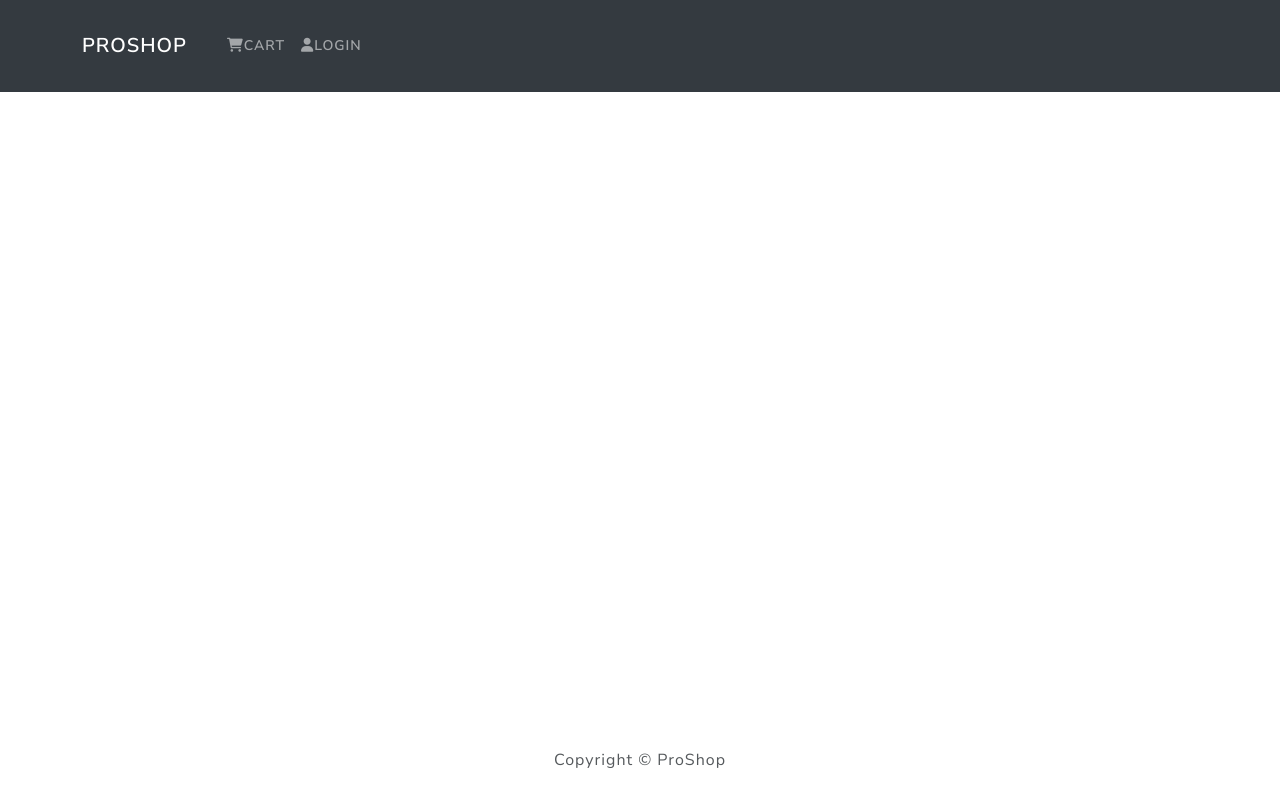
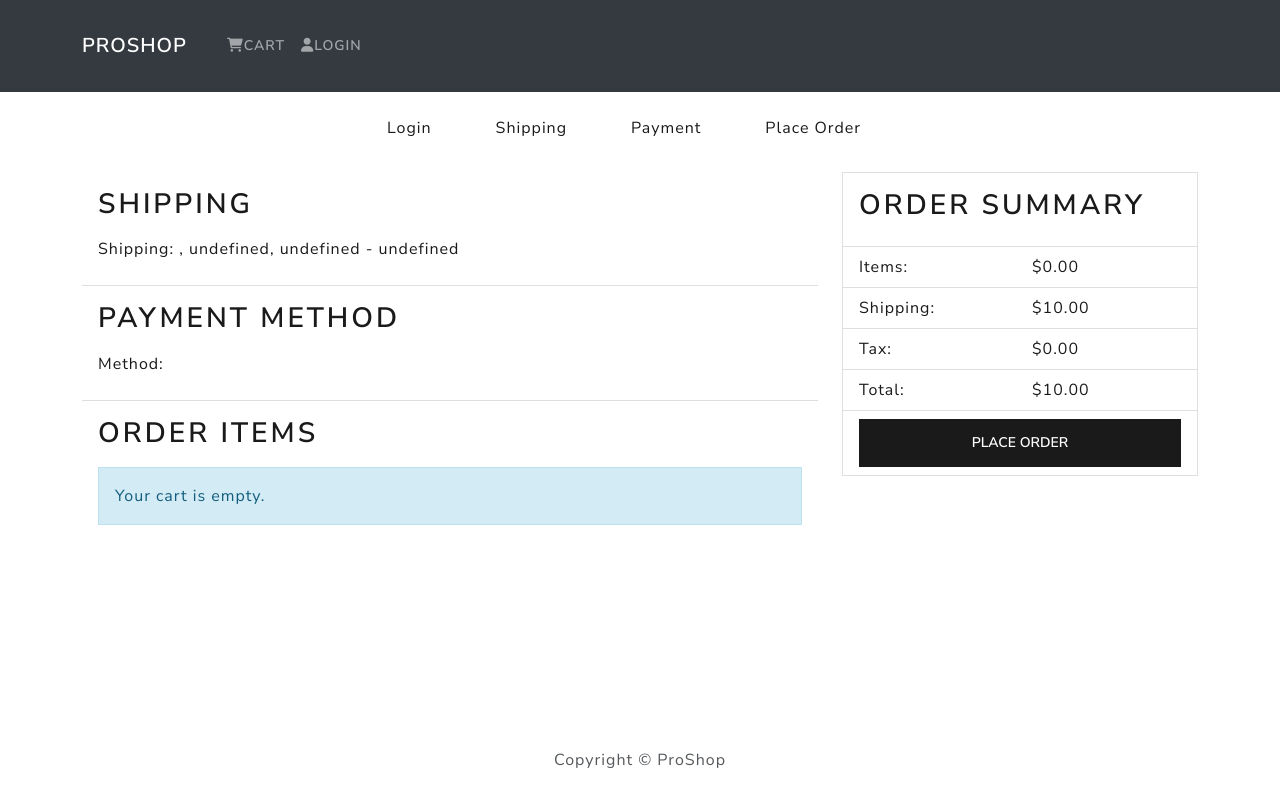
Before and after one commit to HomayoonAlimohammadi/eCommerce-Django-React, a React (Create React App) app in the folder frontend/: page /placeorder in a window 1280 px wide. Built offline with nearby package versions, Linux system fonts and the light colour scheme.

Commit message:
Add PlaceOrderScreen

```diff
--- a/frontend/src/App.js
+++ b/frontend/src/App.js
@@ -9,8 +9,7 @@
 import ProfileScreen from './screens/ProfileScreen.js'
 import ShippingScreen from './screens/ShippingScreen.js'
 import PaymentScreen from './screens/PaymentScreen.js'
-
-
+import PlaceOrderScreen from './screens/PlaceOrderScreen.js'
 import {BrowserRouter as Router,
         Route,
         Routes
@@ -33,6 +32,7 @@
                 <Route path='/product/:id' element={<ProductScreen />} />
                 <Route path='/cart/:id' element={<CartScreen />} />
                 <Route path='/cart' element={<CartScreen />} />
+                <Route path='/placeorder' element={<PlaceOrderScreen />} />
               </Routes>
             </Container>
           </main>
--- a/frontend/src/screens/CartScreen.js
+++ b/frontend/src/screens/CartScreen.js
@@ -95,6 +95,7 @@
                             <h3>${cartItems.reduce((acc, item) => acc + item.qty * item.price, 0).toFixed(2)}</h3>
                         </ListGroup.Item>
                         <ListGroup.Item>
+                            <div className='d-grid gap-2'>
                                 <Button
                                 type='button'
                                 className='btn-block'
@@ -103,6 +104,7 @@
                                 >
                                     Proceed to Checkout
                                 </Button>
+                            </div>
                         </ListGroup.Item>
                     </ListGroup>
                 </Card>
--- /dev/null
+++ b/frontend/src/screens/PlaceOrderScreen.js
@@ -0,0 +1,134 @@
+import React, {useState, useEffect} from 'react'
+import {Button, Row, Col, ListGroup, Image, Card} from 'react-bootstrap'
+import {Link} from 'react-router-dom'
+import Message from '../components/Message.js'
+import {useLocation, useNavigate } from 'react-router-dom'
+import {useDispatch, useSelector} from 'react-redux'
+import CheckoutSteps from '../components/CheckoutSteps.js'
+
+
+function PlaceOrderScreen() {
+
+    const cart = useSelector(state => state.cart)
+
+    const placeOrder = () => {
+        console.log('Place Order')
+    }
+
+    cart.itemsPrice = Number(cart.cartItems.reduce((acc, item) => acc + item.price * item.qty, 0)).toFixed(2)
+    cart.shippingPrice = Number(cart.itemsPrice > 100 ? 0 : 10).toFixed(2)
+    cart.taxPrice = Number(cart.itemsPrice * 0.082).toFixed(2)
+    cart.totalPrice = (Number(cart.itemsPrice) + Number(cart.taxPrice) + Number(cart.shippingPrice)).toFixed(2)
+
+    return (
+    <div>
+        <CheckoutSteps step1 step2 step3 step4 />
+        <Row>
+            <Col md={8}>
+                <ListGroup variant='flush'>
+                    <ListGroup.Item>
+                        <h2>Shipping</h2>
+                        <p>
+                            <strong>Shipping: </strong>
+                            {cart.shippingAddress.address},
+                            {' ' + cart.shippingAddress.city},
+                            {' ' + cart.shippingAddress.country}
+                            {' - ' + cart.shippingAddress.postalCode}
+
+                        </p>
+                    </ListGroup.Item>
+                    <ListGroup.Item>
+                        <h2>Payment Method</h2>
+                        <p>
+                            <strong>Method: </strong>
+                            {cart.paymentMethod}
+
+                        </p>
+                    </ListGroup.Item>
+                    <ListGroup.Item>
+                        <h2>Order Items</h2>
+                        {cart.cartItems.length === 0 ? <Message variant='info'>
+                            Your cart is empty.
+                        </Message> : (
+                            <ListGroup variant='flush'>
+                                {cart.cartItems.map((item, index) => (
+                                    <ListGroup.Item key={index}>
+                                        <Row>
+                                            <Col md={1}>
+                                                <Image src={item.image} alt={item.name} fluid rounded/>
+                                            </Col>
+                                            <Col>
+                                                <Link to={`/product/${item.productID}`}>{item.name}</Link>
+                                            </Col>
+                                            <Col md={4}>
+                                                {item.qty} x ${item.price} = {(item.qty * item.price).toFixed(2)}
+                                            </Col>
+                                        </Row>
+                                    </ListGroup.Item>
+                                ))}
+                            </ListGroup>
+                        )}
+                    </ListGroup.Item>
+                </ListGroup>
+            </Col>
+            <Col md={4}>
+                <Card>
+                    <ListGroup variant='flush'>
+                        <ListGroup.Item>
+                            <h2>Order Summary</h2>
+                        </ListGroup.Item>
+
+                        <ListGroup.Item>
+                            <Row>
+                                <Col>Items:</Col>
+                                <Col>${cart.itemsPrice}</Col>
+
+                            </Row>
+                        </ListGroup.Item>
+
+                        <ListGroup.Item>
+                            <Row>
+                                <Col>Shipping:</Col>
+                                <Col>${cart.shippingPrice}</Col>
+
+                            </Row>
+                        </ListGroup.Item>
+
+                        <ListGroup.Item>
+                            <Row>
+                                <Col>Tax:</Col>
+                                <Col>${cart.taxPrice}</Col>
+
+                            </Row>
+                        </ListGroup.Item>
+
+                        <ListGroup.Item>
+                            <Row>
+                                <Col><strong>Total:</strong></Col>
+                                <Col>${cart.totalPrice}</Col>
+
+                            </Row>
+                        </ListGroup.Item>
+
+                        <ListGroup.Item>
+                            <div className='d-grid gap2'>
+                            <Button
+                                variant='primary'
+                                type='button'
+                                className='btn-block'
+                                disabled={cart.cartItems === 0}
+                                onClick={placeOrder}
+                            >
+                                Place Order</Button>
+                            </div>
+                        </ListGroup.Item>
+
+                    </ListGroup>
+                </Card>
+            </Col>
+        </Row>
+    </div>
+)
+}
+
+export default PlaceOrderScreen
```
Lines whose indentation alone changed are shown as unchanged.
